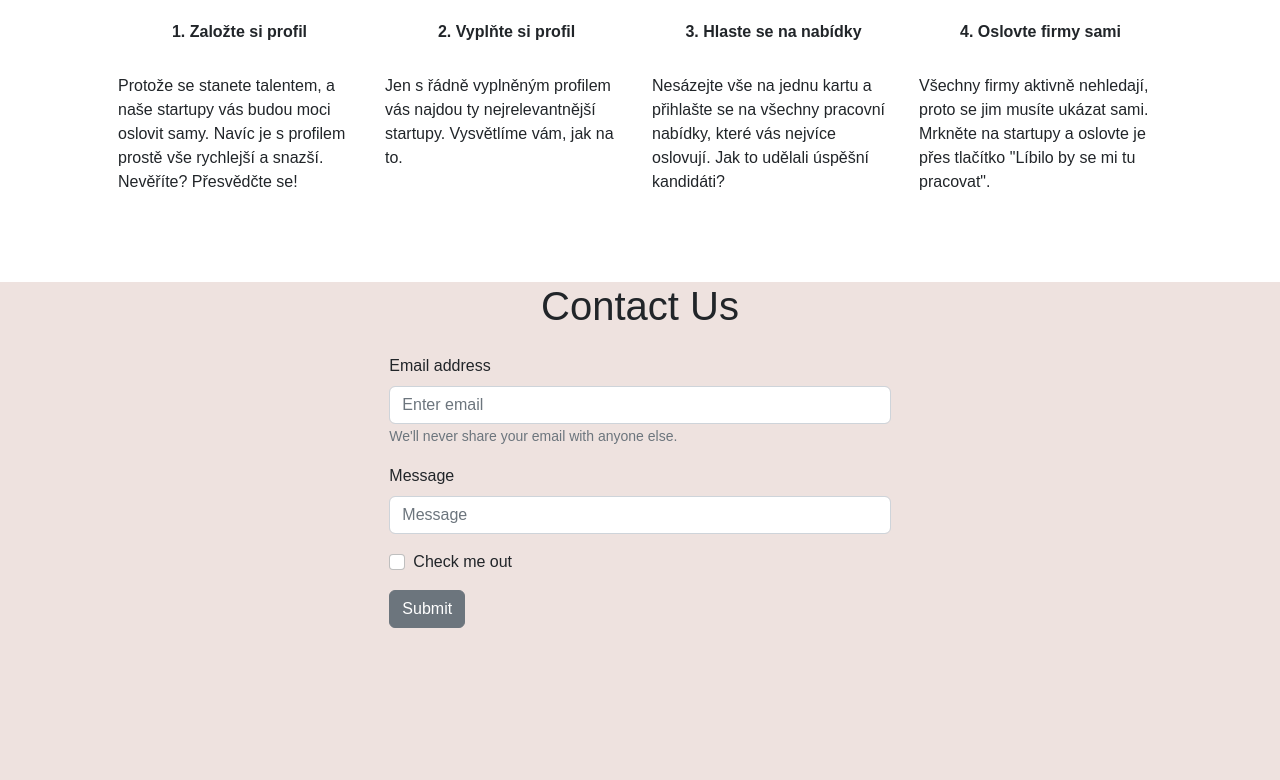
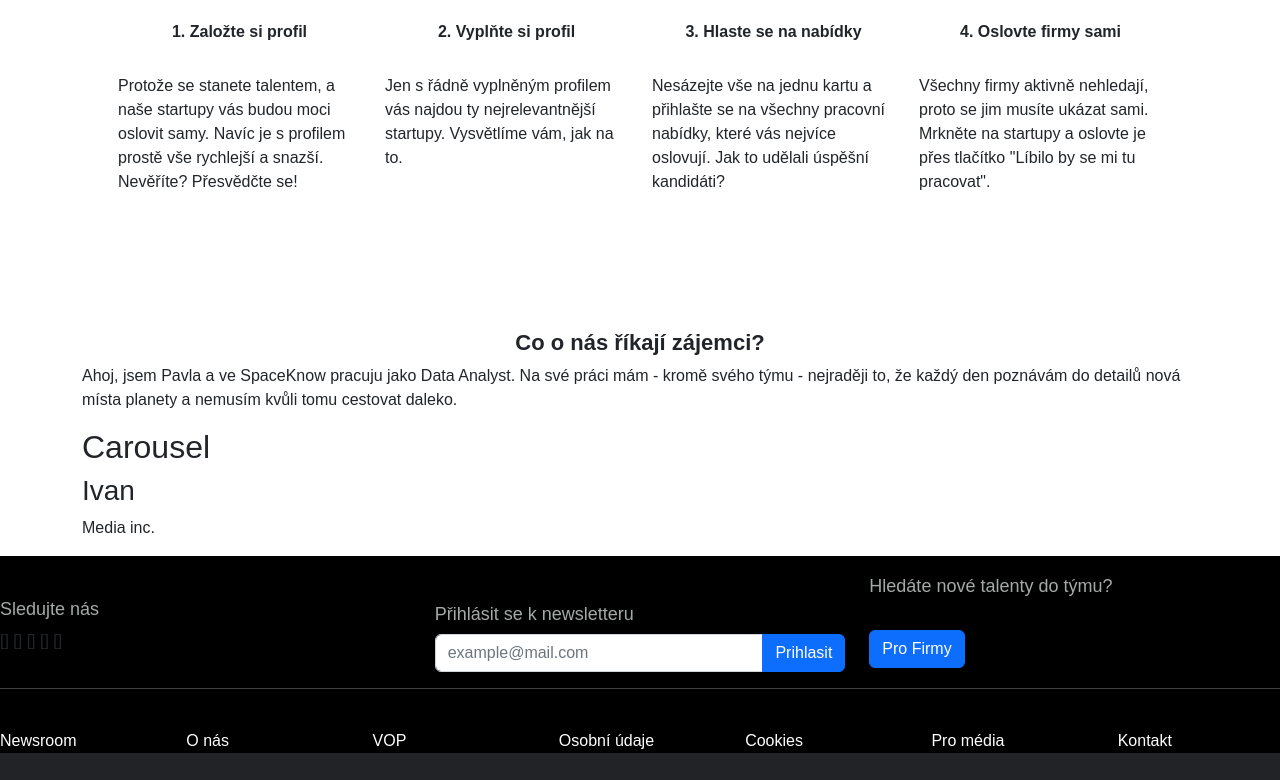
Before and after one commit to Dev-SimonD/myblog, a React (Create React App) app: page / in a window 1280 px wide. Shown: the part 1960-2740 px from the top of the page. Built offline with nearby package versions, Linux system fonts and the light colour scheme.

Commit message:
fixed footer

```diff
--- a/src/App.js
+++ b/src/App.js
@@ -6,6 +6,7 @@ import Search from "./components/Search";
 import Process from "./components/Process";
 import Footer from "./components/Footer";
 import TopFooter from "./components/TopFooter";
+import Customers from "./components/Customers";
 
 function App() {
   return (
@@ -16,9 +17,7 @@ function App() {
     <Hero/>
     <FAQ/>
     <Process/>
-
-
-    <Contact/>
+   <Customers/>
     <TopFooter/>
     <Footer/>
     </>
--- /dev/null
+++ b/src/components/Customers.js
@@ -0,0 +1,21 @@
+import React from 'react'
+
+const Customers = () => {
+  return (
+    <div className="container">
+         <h1 className="text-center fw-bold pt-5" style={{"fontSize": "1.375rem"}}>
+         Co o nás říkají zájemci?
+            </h1>
+         <p>Ahoj, jsem Pavla a ve SpaceKnow pracuju jako Data Analyst.
+             Na své práci mám - kromě svého týmu - nejraději to,
+              že každý den poznávám do detailů nová místa planety
+               a nemusím kvůli tomu cestovat daleko.
+        </p>
+        <h2>Carousel</h2>
+        <h3>Ivan</h3>
+        <p>Media inc.</p>
+    </div>
+  )
+}
+
+export default Customers
--- a/src/components/TopFooter.js
+++ b/src/components/TopFooter.js
@@ -2,18 +2,29 @@ import React from 'react'
 
 const TopFooter = () => {
   return (
-    <div className='topfooter d-flex flex-column align-items-center'>
-        <h1 className='text-white' style={{"fontSize":"1.125rem"}}> Sledujte nás </h1>
+    <div className='topfooter row d-flex align-items-center justify-content-center'>
+        <div className="col-md sledujte ml-2">
+            <h1 className='mt-4' style={{"fontSize":"1.125rem", "color":"#a3aaa7"}}> Sledujte nás </h1>
             <p>[] [] [] [] []</p>
-        <h2 className='text-white mt-5' style={{"fontSize":"1.125rem"}}>Přihlásit se k newsletteru </h2>
-        <nav class="navbar navbar-light bg-light">
+        </div>
+        <div className="col-md newsletter">
+            <h2 className='mt-5' style={{"fontSize":"1.125rem", "color":"#a3aaa7"}}>Přihlásit se k newsletteru </h2>
+           {/*  <nav class="navbar navbar-light bg-light">
                 <form class="d-flex m-auto w-100 mx-4">
                     <input class="form-control mr-sm-2" type="search" placeholder="example@mail.com" aria-label="Search"></input>
                     <button class="btn btn-outline-success my-2 my-sm-0" type="submit">Prihlasit</button>
                 </form>
-</nav>
-  <h2 className='text-white' style={{"fontSize":"1.125rem"}}>Hledáte nové talenty do týmu? </h2>
+            </nav> */}
+
+                <div class="input-group mb-3 ">
+                <input type="text" class="form-control" placeholder="example@mail.com" aria-label="Recipient's username" aria-describedby="button-addon2"/>
+                <button className="btn btn-primary" type="button" id="button-addon2">Prihlasit</button>
+                </div>
+              </div>
+        <div className="col-md mr-2 hledate">
+            <h2 style={{"fontSize":"1.125rem", "color":"#a3aaa7"}}>Hledáte nové talenty do týmu? </h2>
             <button className='btn btn-primary mt-4'>Pro Firmy</button>
+        </div>
   <hr className='text-white'/>
     <ul className='d-flex row pt-4'>
         <li className='col-sm'>Newsroom</li>
--- a/src/index.css
+++ b/src/index.css
@@ -3,6 +3,7 @@
   margin: 0;
   box-sizing: border-box;
   font-family: sans-serif;
+  overflow-x: hidden;
 }
 .form{
   background-color: #eee2df;
@@ -43,7 +44,25 @@ input{
 }
 .topfooter{
   background-color:#000000;
-  width: 100%;
+  margin: 0 10px;
+ /*  width: 100%;
   height: 100%;
   min-height: 50px;
+  width: 100vw;
+  overflow: hidden; */
 }
+.topfooter ul{
+  margin: 0;
+  padding: 0;
+}
+.topfooter ul li{
+  color: white;
+  text-decoration: none;
+  list-style: none;
+}
+.hledate{
+  padding-right: 30px;
+}
+.sledujte{
+  padding-left: 30px;
+}
```
Lines whose indentation alone changed are shown as unchanged.
